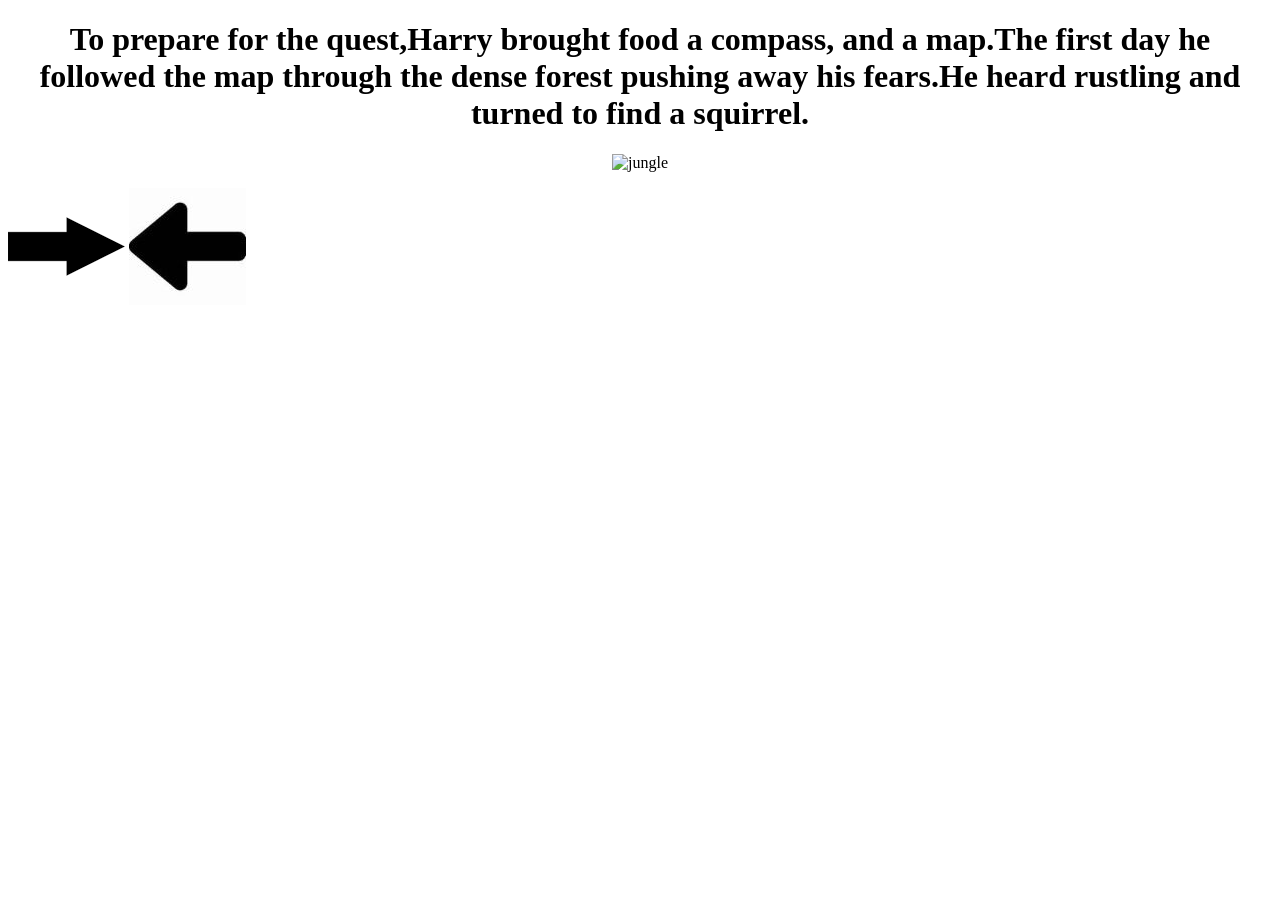
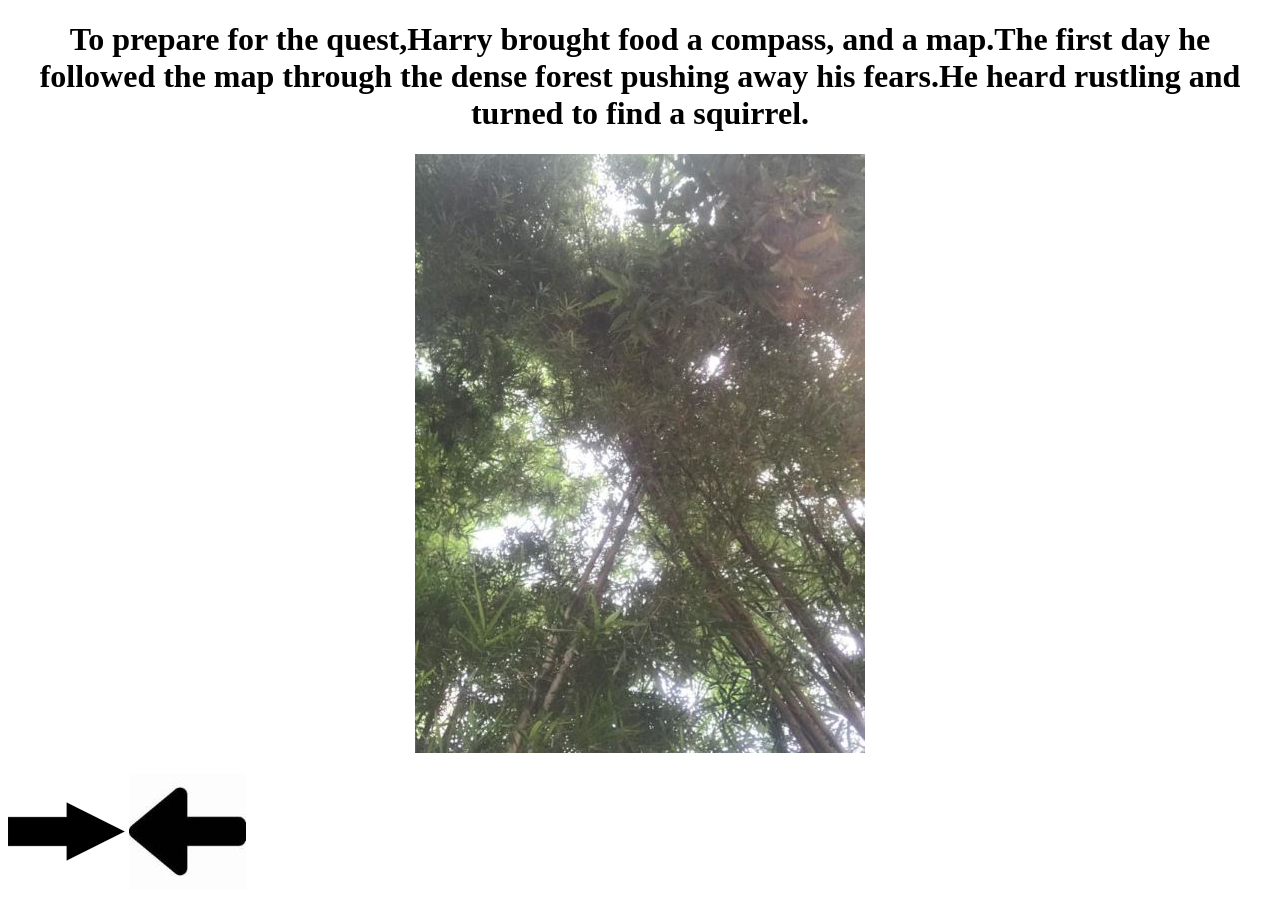
Before and after one commit to zoha200/zoha345, a plain HTML site: page storybook2.html in a window 1280 px wide. Before the commit the page ends 800 px from the top, so only its background shows below. Drawn offline with Linux system fonts and the light colour scheme.

Commit message:
Update storybook2.html

```diff
--- a/storybook2.html
+++ b/storybook2.html
@@ -8,7 +8,7 @@
 <body>
   <h1 style="text-align: center;">To prepare for the quest,Harry brought food a compass, and a map.The first day he followed the map through the dense forest pushing away his fears.He heard rustling and turned to find a squirrel.</h1>
   <p style="text-align: center;">
-    <img src="images/jungle.jpg" alt="jungle">
+    <img src="jungle.jpg" alt="jungle">
   </p>
   <a href="storybook3.html">
     <img src="arrow.png" alt="arrow image"></a>
```
